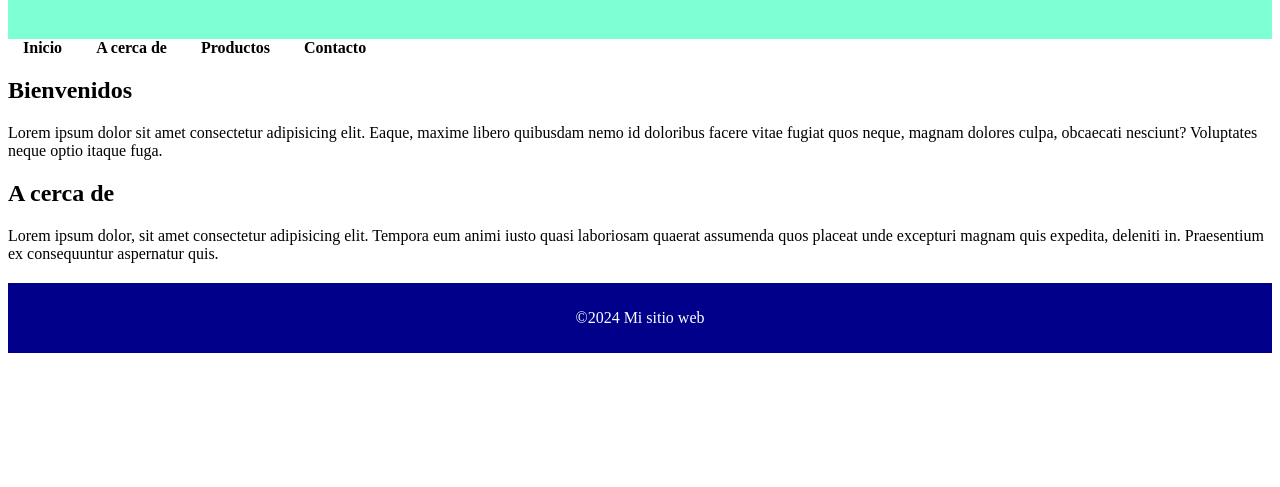
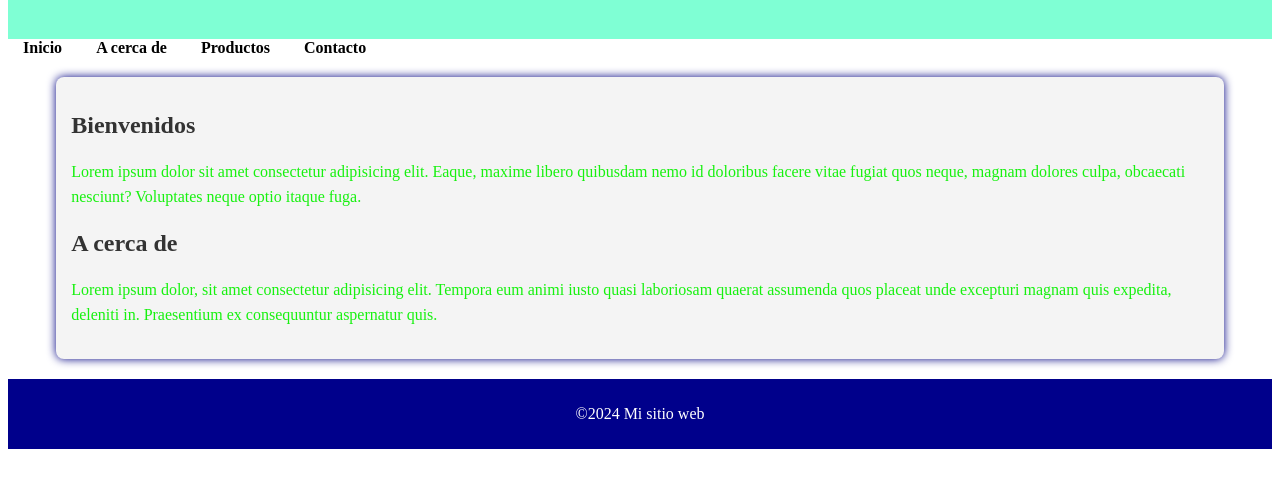
Before and after one commit to Joserafa20/Lab9, a plain HTML site: page index.html in a window 1280 px wide. Shown: the part 89-576 px from the top of the page. Drawn offline with Linux system fonts and the light colour scheme.

Commit message:
cambio contenedor por main

```diff
--- a/styles.css
+++ b/styles.css
@@ -19,7 +19,7 @@ nav a:hover{
 }
 
 /*Estilo para la seccion principal*/
-.contenedor{
+main{
     width: 90%;
     margin: 20px auto;
     padding: 15px;
@@ -28,11 +28,11 @@ nav a:hover{
     box-shadow: 0 0 10px rgb(0, 0, 130.1);
 }
 
-.contenedor h2{
+main h2{
     color: #333;
 }
 
-.contenedor p{
+main p{
     color: #17f10f;
     font-size: 16px;
     line-height: 1.6;
```
